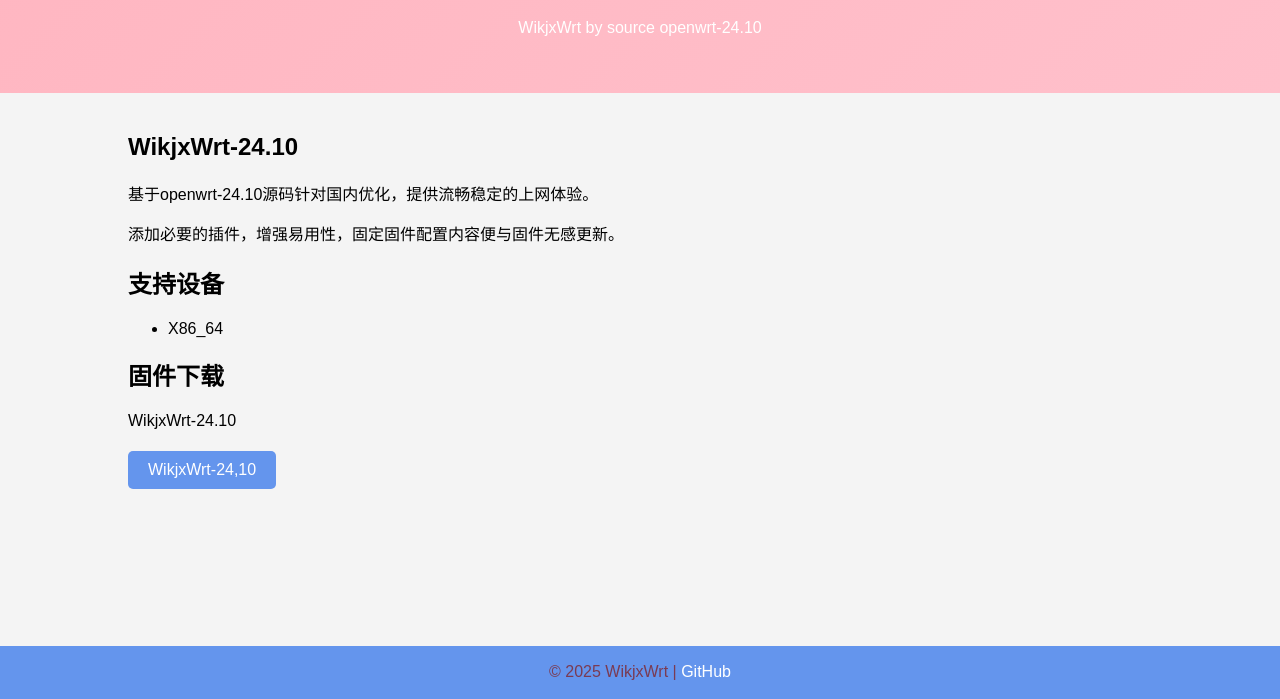
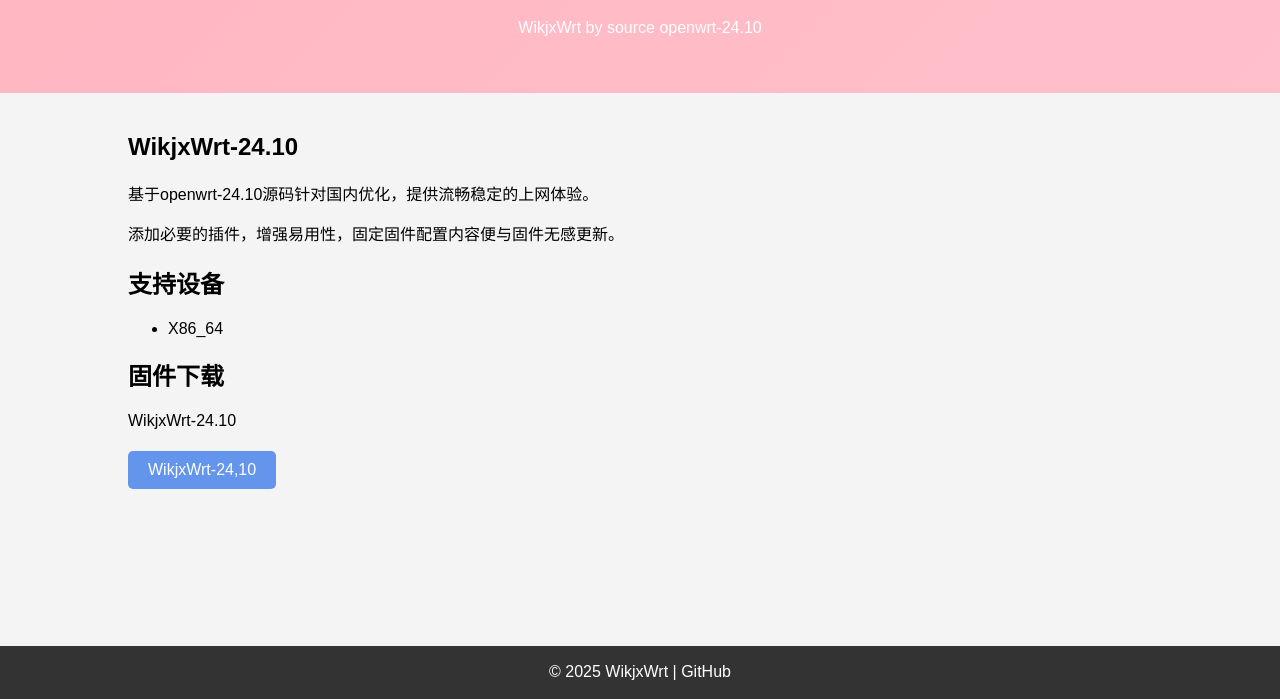
Before and after one commit to wixxm/wikjxwrt, a plain HTML site: page index.html in a window 1280 px wide. Shown: the part 101-800 px from the top of the page. Drawn offline with Linux system fonts and the light colour scheme.

Commit message:
Update index.html

```diff
--- a/index.html
+++ b/index.html
@@ -47,8 +47,8 @@
             background-color: #0066CC;
         }
         .footer {
-            background-color: #6495ed;
-            color: #7a3b53;
+            background-color: #333;
+            color: white;
             text-align: center;
             padding: 0.1em 0;
             position: fixed;
```
